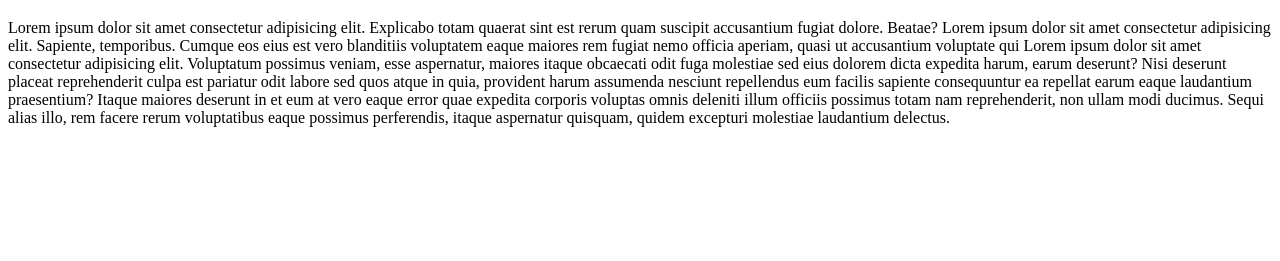
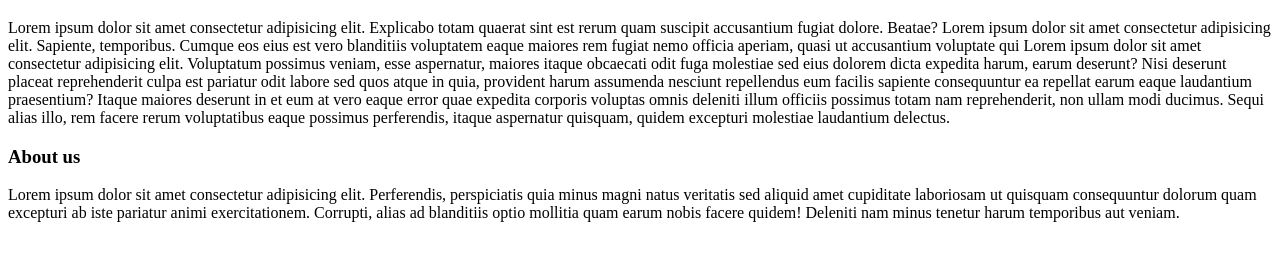
Before and after one commit to souravghose/my-first-repo, a plain HTML site: page index.html in a window 1280 px wide. Shown: the part 61-322 px from the top of the page. Drawn offline with Linux system fonts and the light colour scheme.

Commit message:
aboutus added

```diff
--- a/index.html
+++ b/index.html
@@ -26,5 +26,15 @@
       eaque possimus perferendis, itaque aspernatur quisquam, quidem excepturi
       molestiae laudantium delectus.
     </p>
+
+    <h3>About us</h3>
+    <p>
+      Lorem ipsum dolor sit amet consectetur adipisicing elit. Perferendis,
+      perspiciatis quia minus magni natus veritatis sed aliquid amet cupiditate
+      laboriosam ut quisquam consequuntur dolorum quam excepturi ab iste
+      pariatur animi exercitationem. Corrupti, alias ad blanditiis optio
+      mollitia quam earum nobis facere quidem! Deleniti nam minus tenetur harum
+      temporibus aut veniam.
+    </p>
   </body>
 </html>
```
